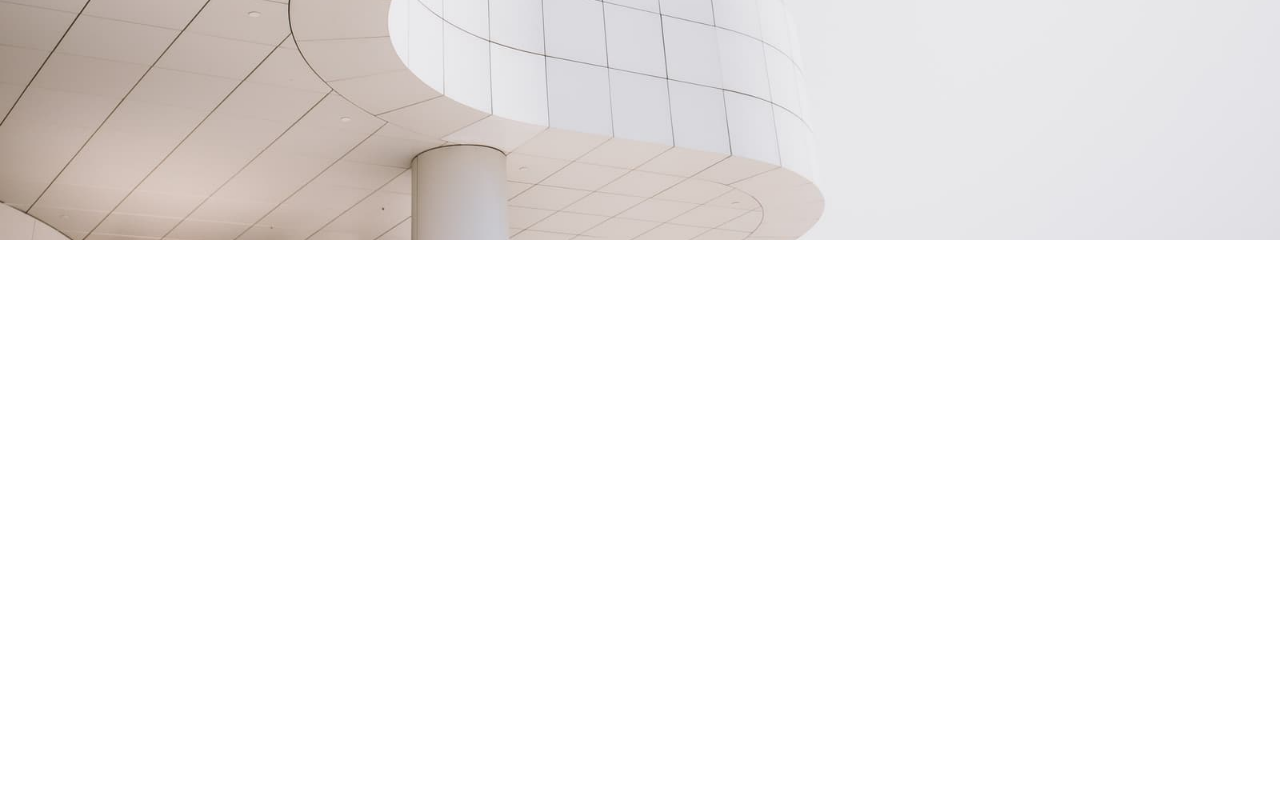
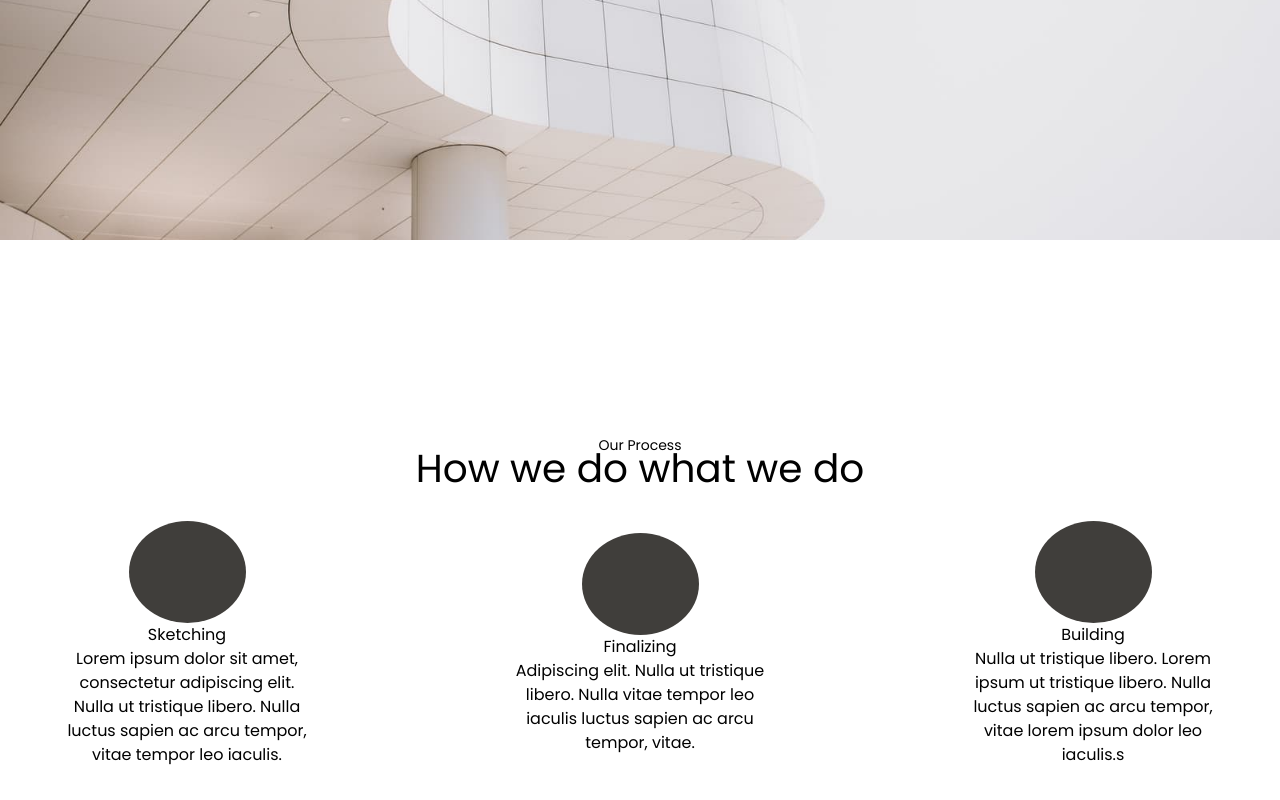
Before and after one commit to 1BugsBunny1/my-site, a plain HTML site: page index.html in a window 1280 px wide. Shown: the part 1920-2720 px from the top of the page. Drawn offline with Linux system fonts and the light colour scheme.

Commit message:
add third section:

```diff
--- a/index.html
+++ b/index.html
@@ -96,6 +96,41 @@
         </p>
       </div>
     </section>
-    <section class="section3"></section>
+    <section class="section3">
+      <div class="section3-content">
+        <div class="section3-content-p">
+          <p style="font-size: 14px">Our Process</p>
+          <p style="font-size: 39px">How we do what we do</p>
+        </div>
+        <ul class="section3-ul">
+          <li>
+            <div class="li-div"></div>
+            <p>Sketching</p>
+            <p>
+              Lorem ipsum dolor sit amet, consectetur adipiscing elit. Nulla ut
+              tristique libero. Nulla luctus sapien ac arcu tempor, vitae tempor
+              leo iaculis.
+            </p>
+          </li>
+          <li>
+            <div class="li-div"></div>
+            <p>Finalizing</p>
+            <p>
+              Adipiscing elit. Nulla ut tristique libero. Nulla vitae tempor leo
+              iaculis luctus sapien ac arcu tempor, vitae.
+            </p>
+          </li>
+          <li>
+            <div class="li-div"></div>
+            <p>Building</p>
+            <p>
+              Nulla ut tristique libero. Lorem ipsum ut tristique libero. Nulla
+              luctus sapien ac arcu tempor, vitae lorem ipsum dolor leo
+              iaculis.s
+            </p>
+          </li>
+        </ul>
+      </div>
+    </section>
   </body>
 </html>
--- a/style.css
+++ b/style.css
@@ -161,3 +161,32 @@ section {
 .section2-content p {
   width: 285px;
 }
+
+.li-div {
+  margin: 0 auto;
+  width: 117px;
+  height: 102px;
+  border-radius: 50%;
+  background-color: #403e3b;
+}
+
+.section3-content {
+  width: 1200px;
+}
+
+.section3-ul {
+  display: flex;
+  justify-content: space-between;
+  align-items: center;
+}
+
+.section3-ul li {
+  padding: 0 20px;
+  width: 294px;
+  text-align: center;
+}
+
+.section3-content-p {
+  text-align: center;
+  margin-bottom: 40px;
+}
```
